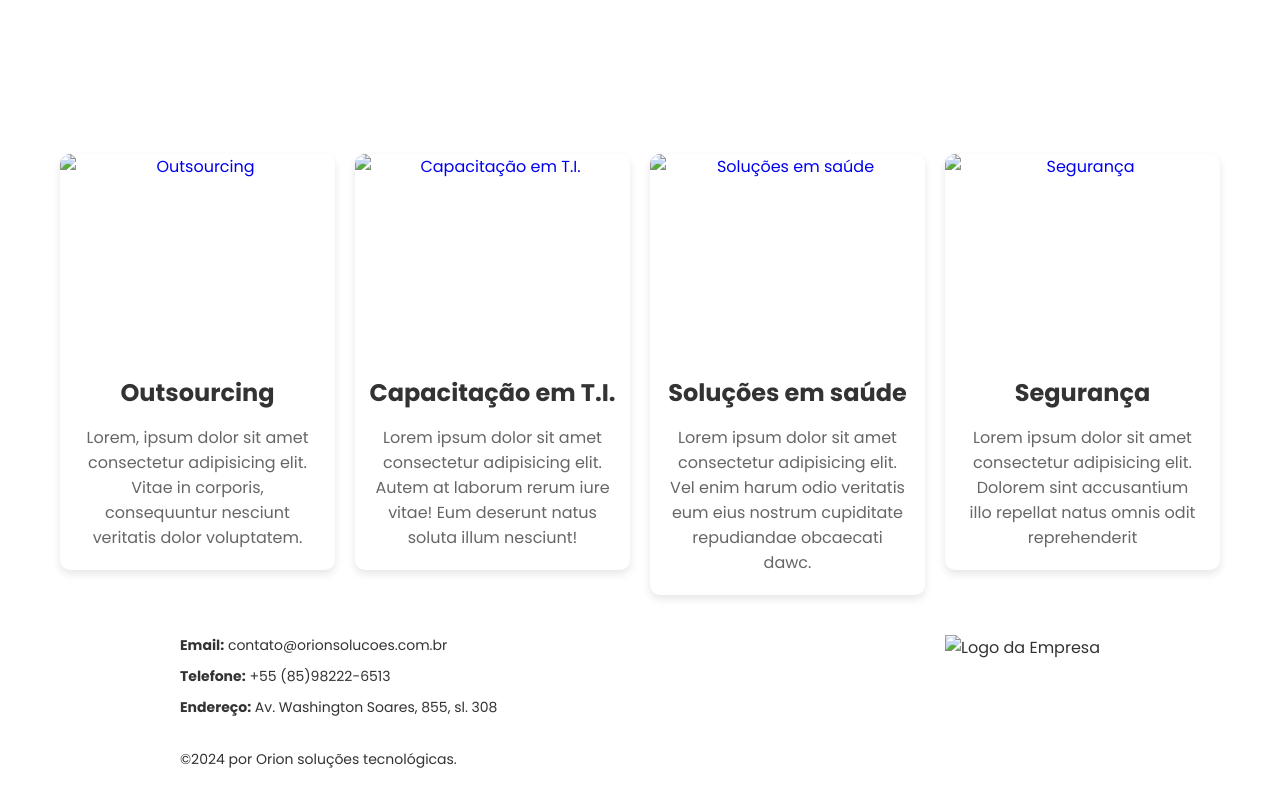
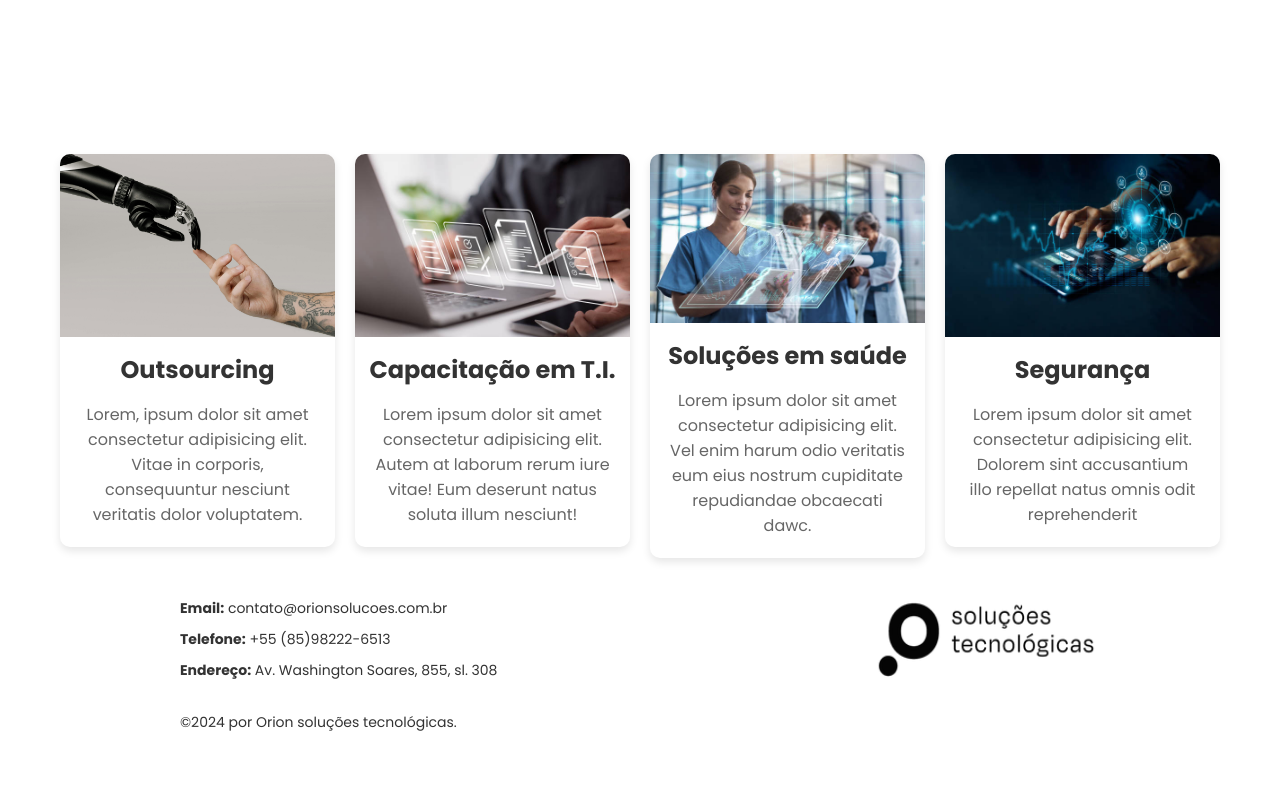
Before and after one commit to luanaforte/orion_teste_03, a plain HTML site: page index.html in a window 1280 px wide. Shown: the part 989-1789 px from the top of the page. After the commit the page ends 1752 px from the top, so only its background shows below. Drawn offline with Linux system fonts and the light colour scheme; the site is published under a folder, as on GitHub Pages, so addresses that start at the root find nothing.

Commit message:
teste 04 - verificando imagens

```diff
--- a/index.html
+++ b/index.html
@@ -122,7 +122,7 @@
 
         <a href="https://www.orionsolucoes.com.br/c%C3%B3pia-capacita%C3%A7%C3%A3o-em-ti" class="card-link">
             <div class="card">
-                <img src="/imagens/foto1.jpg" alt= "Outsourcing" width="400" height="300">
+                <img src="imagens/foto1.jpg" alt= "Outsourcing" width="400" height="300">
                 <h2>Outsourcing</h2>
                 <p>Lorem, ipsum dolor sit amet consectetur adipisicing elit. Vitae in corporis, consequuntur nesciunt veritatis dolor voluptatem.</p>
             </div>
@@ -130,7 +130,7 @@
 
         <a href="https://www.orionsolucoes.com.br/about-5-1" class="card-link">
             <div class="card">
-                <img src="/imagens/foto4.jpg" alt="Capacitação
+                <img src="imagens/foto4.jpg" alt="Capacitação
                 em T.I." width="400" height="300">
                 <h2>Capacitação em T.I.</h2>
                 <p>Lorem ipsum dolor sit amet consectetur adipisicing elit. Autem at laborum rerum iure vitae! Eum deserunt natus soluta illum nesciunt!</p>
@@ -139,7 +139,7 @@
 
         <a href="https://www.orionsolucoes.com.br/about-5" class="card-link">
             <div class="card">
-                <img src="/imagens/foto3.jpg" alt="Soluções em saúde" width="400" height="300">
+                <img src="imagens/foto3.jpg" alt="Soluções em saúde" width="400" height="300">
                 <h2>Soluções em saúde</h2>
                 <p>Lorem ipsum dolor sit amet consectetur adipisicing elit. Vel enim harum odio veritatis eum eius nostrum cupiditate repudiandae obcaecati dawc.</p>
             </div>
@@ -147,7 +147,7 @@
 
         <a href="#segurança" class="card-link">
             <div class="card">
-                <img src="/imagens/foto2.jpg" alt="Segurança" width="400" height="300">
+                <img src="imagens/foto2.jpg" alt="Segurança" width="400" height="300">
                 <h2>Segurança</h2>
                 <p>Lorem ipsum dolor sit amet consectetur adipisicing elit. Dolorem sint accusantium illo repellat natus omnis odit reprehenderit </p>
             </div>
@@ -166,7 +166,7 @@
                 </ul>
             </div>
             <div class="logo-footer">
-                <img src="/imagens/orion-footer.webp" alt="Logo da Empresa">
+                <img src="imagens/orion-footer.webp" alt="Logo da Empresa">
             </div>
         </div>
     </footer>
```
